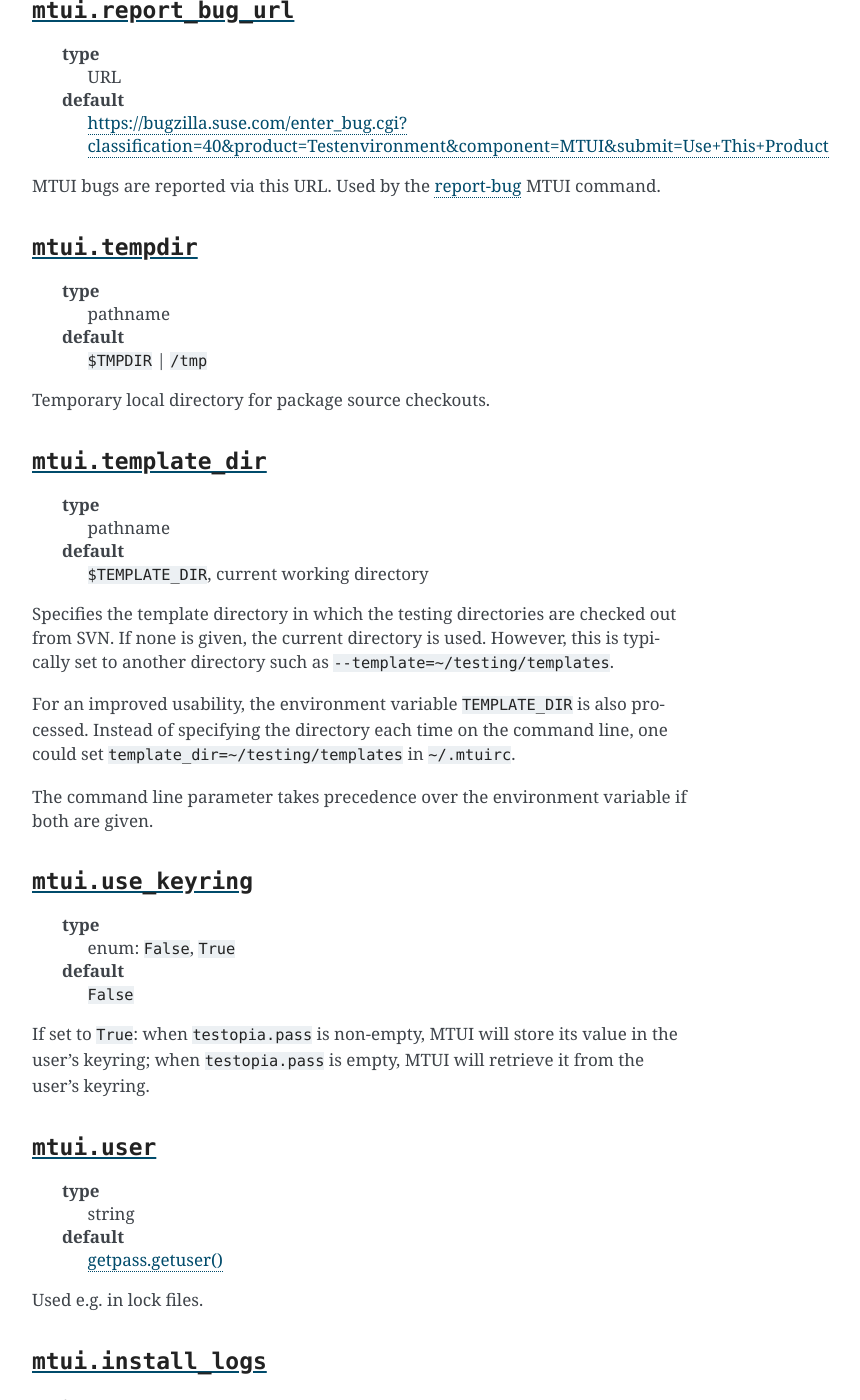
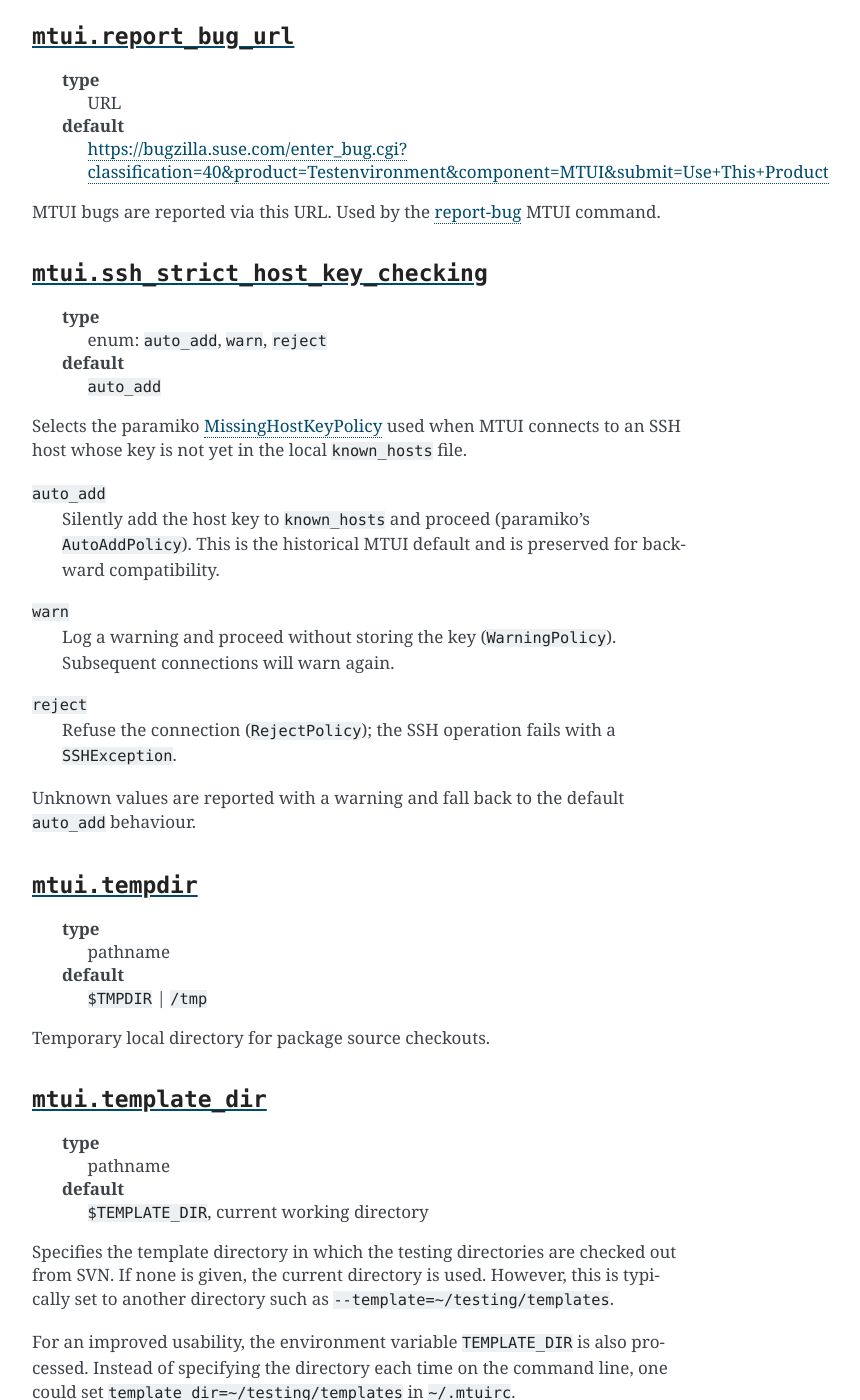
Before and after one commit to openSUSE/mtui, a Sphinx documentation site: the page built from Documentation/cfg.rst, in a window 1280 px wide and 1400 px high, scrolled down 2438 px. Shown: the whole window, without its empty margins (388-1248 px from the left). Built offline with Sphinx 7.4.7, drawn with Linux system fonts in a browser that asks for light colours; some of the changed text lies outside the part shown.

Commit message:
docs(cfg): document mtui.ssh_strict_host_key_checking
Document the three policies introduced in Phase 2 (auto_add default,
warn, reject), the unknown-value fallback behaviour and the underlying
paramiko MissingHostKeyPolicy mapping.

```diff
--- a/Documentation/cfg.rst
+++ b/Documentation/cfg.rst
@@ -87,6 +87,36 @@ from ``default``.
 MTUI bugs are reported via this URL. Used by the `report-bug`_ MTUI command.
 
 .. _report-bug: http://qam.suse.de/projects/mtui/latest/iui.html#report-bug
+
+
+``mtui.ssh_strict_host_key_checking``
+~~~~~~~~~~~~~~~~~~~~~~~~~~~~~~~~~~~~~
+
+  | **type**
+  |     enum: ``auto_add``, ``warn``, ``reject``
+  | **default**
+  |     ``auto_add``
+
+Selects the paramiko `MissingHostKeyPolicy
+<https://docs.paramiko.org/en/stable/api/client.html#paramiko.client.MissingHostKeyPolicy>`_
+used when MTUI connects to an SSH host whose key is not yet in the
+local ``known_hosts`` file.
+
+``auto_add``
+    Silently add the host key to ``known_hosts`` and proceed
+    (paramiko's ``AutoAddPolicy``). This is the historical MTUI default
+    and is preserved for backward compatibility.
+
+``warn``
+    Log a warning and proceed without storing the key
+    (``WarningPolicy``). Subsequent connections will warn again.
+
+``reject``
+    Refuse the connection (``RejectPolicy``); the SSH operation fails
+    with a ``SSHException``.
+
+Unknown values are reported with a warning and fall back to the default
+``auto_add`` behaviour.
 
 
 ``mtui.tempdir``
```
